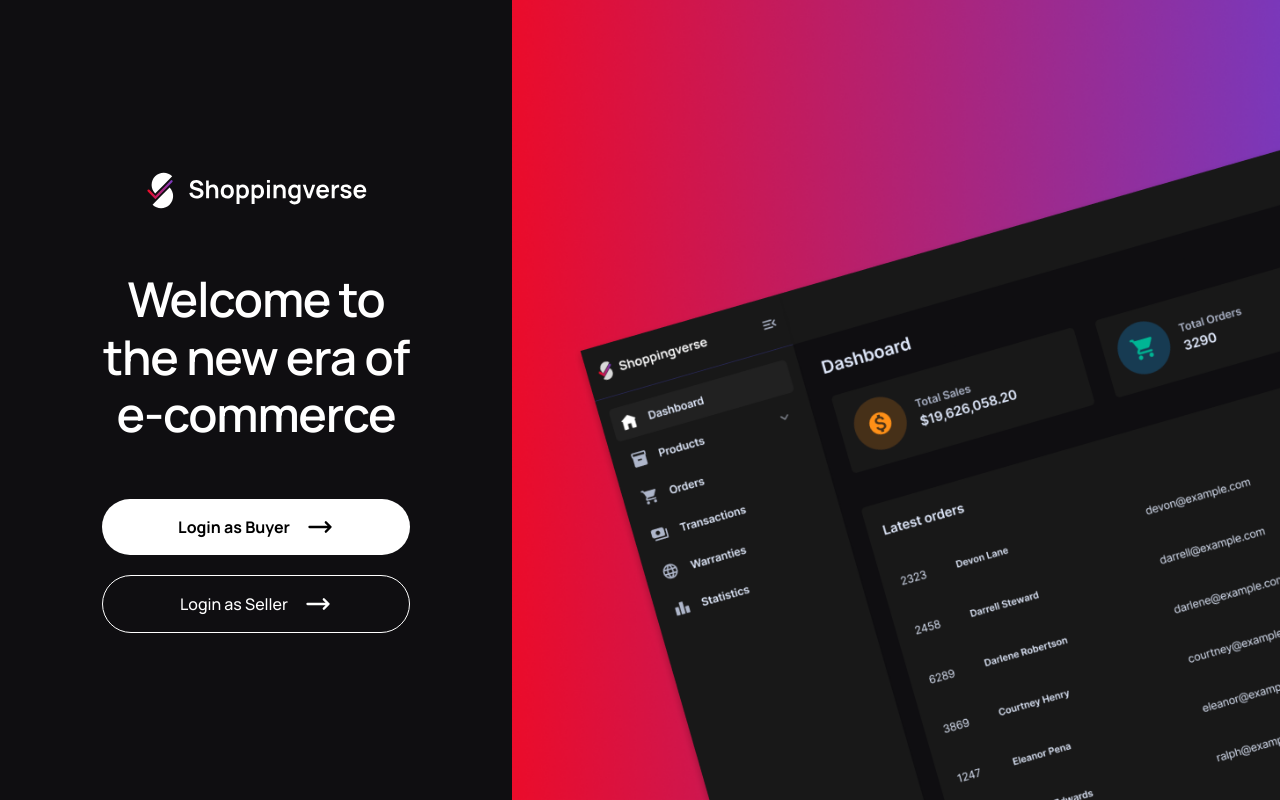
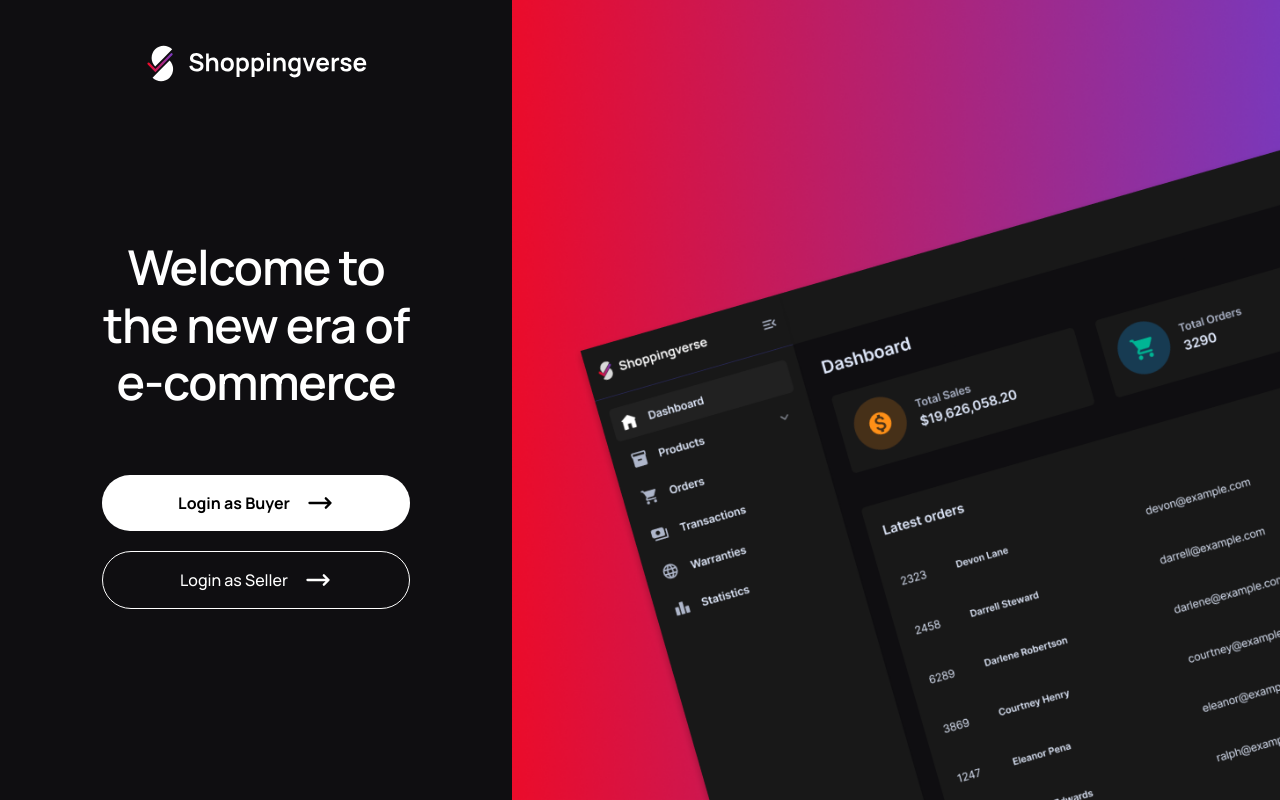
Before and after one commit to Soul-Coders/ecommerce-dapp, a Next.js app: page /auth/login in a window 1280 px wide. Built offline with nearby package versions, Linux system fonts and the light colour scheme.

Commit message:
Tweak login page

```diff
--- a/pages/auth/login.jsx
+++ b/pages/auth/login.jsx
@@ -1,8 +1,8 @@
 import Head from 'next/head';
+import Link from 'next/link';
 import { useContext } from 'react';
 import { Button } from '../../components/Button';
 import { ConnectionContext } from '../../context/ConnectionContext';
-import Link from 'next/link';
 
 const Login = () => {
   const { connectSeller, connectBuyer } = useContext(ConnectionContext);
@@ -21,7 +21,7 @@ const Login = () => {
       <main>
         <div className="grid grid-cols-1 md:grid-cols-[40%_60%]">
           <div className="flex w-full h-screen items-center justify-center">
-            <div className="w-min flex flex-col justify-between">
+            <div className="w-min grid grid-rows-[min-content_1fr] h-full py-10 justify-between">
               <div className="flex w-full justify-center">
                 <div className="w-44 lg:w-56">
                   <Link href={'/'}>
@@ -33,10 +33,11 @@ const Login = () => {
                   </Link>
                 </div>
               </div>
-              <h1 className="text-4xl text-center w-[10ch] font-semibold tracking-tight leading-[1.3] lg:text-5xl lg:leading-[1.2] mt-14">
+              <div className="flex flex-col gap-10 justify-center lg:gap-16">
+                <h1 className="text-4xl text-center w-[10ch] font-semibold tracking-tight leading-[1.3] lg:text-5xl lg:leading-[1.2]">
                   Welcome to the new era of e-commerce
                 </h1>
-              <div className="flex flex-col gap-5 mt-14">
+                <div className="flex flex-col gap-5">
                   <Button
                     onClick={connectBuyer}
                     className="bg-white text-black py-3 font-bold lg:py-3.5"
@@ -49,6 +50,7 @@ const Login = () => {
                   >
                     Login as Seller
                   </Button>
+                </div>
               </div>
             </div>
           </div>
```
Lines whose indentation alone changed are shown as unchanged.
